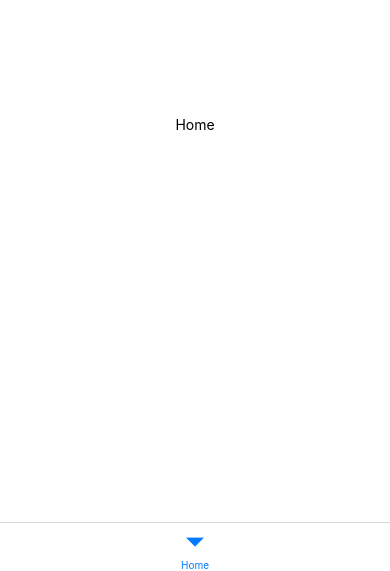
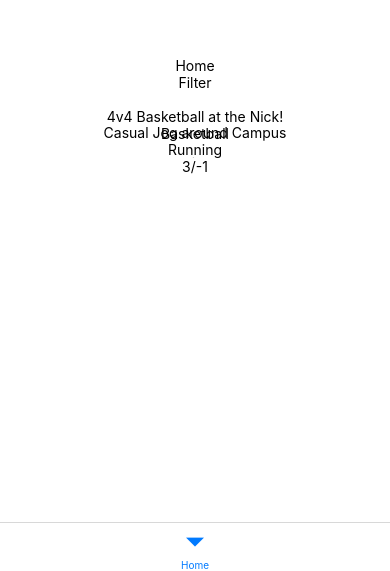
Before and after one commit to rlschultz5/Copy_of_Fitr, a React Native app in the folder mobile/: screen /Home in a window 390 px wide. Shown: the part 273-844 px from the top of the page. Built offline with nearby package versions, Linux system fonts and the light colour scheme.

Commit message:
added basic workout list UI and filter modal

```diff
--- /dev/null
+++ b/mobile/screens/home/filter.js
@@ -0,0 +1,67 @@
+import { StatusBar } from 'expo-status-bar';
+import React from 'react';
+import { StyleSheet, Text, View, Modal, Pressable } from 'react-native';
+import { Ionicons } from '@expo/vector-icons';
+
+
+export default function Filter({ visible, setVisible }) {
+    return (
+        <Modal visible={visible} animationType="fade">
+            <View style={filterStyle.bgModal} >
+            </View>
+            <Modal visible={visible} transparent={true} style={filterStyle.mainModal} animationType="slide" >
+
+
+                <View style={filterStyle.container}>
+                    <Pressable style={filterStyle.closeButton} onPress={() => setVisible(false)}>
+                        <Ionicons name='ios-close-outline' size={32} color="gray"/>
+                    </Pressable>
+                    <View style={filterStyle.textContainer}>
+                        <Text style={filterStyle.title}>Filters</Text>
+                        <Text>Set filters for your workouts!</Text>
+                    </View>
+                    <View style={filterStyle.grid}>
+                        <Text style={{flex:1}}>blah</Text>
+                        <Text style={{flex:1, textAlign:"right"}}>boo</Text>
+                    </View>
+
+                </View>
+
+            </Modal>
+        </Modal>
+    );
+}
+
+const filterStyle = StyleSheet.create({
+    grid:{
+        flexDirection:"row",
+        justifyContent:"space-between",
+    },
+    mainModal: {
+        marginTop: "30%"
+    },
+    bgModal: {
+        flex: 1,
+        backgroundColor: "black",
+        opacity: 0.2,
+    },
+    title: {
+        fontSize: 30,
+        fontWeight: "600",
+    },
+    textContainer: {
+        padding: 30,
+    },
+    container: {
+        top: 50,
+        flex: 1,
+        backgroundColor: "white",
+        borderRadius: 20
+
+    },
+    closeButton: {
+        left:20,
+        top:15
+    }
+
+});
--- a/mobile/screens/home/homeScreen.js
+++ b/mobile/screens/home/homeScreen.js
@@ -1,11 +1,39 @@
 import { StatusBar } from 'expo-status-bar';
-import React from 'react';
-import { StyleSheet, Text, View } from 'react-native';
+import React, {useState} from 'react';
+import WorkoutList from './workoutList';
+import { StyleSheet, Text, View, Pressable} from 'react-native';
+import Filter from './filter';
+
+const DUMMY = [{
+    title: "4v4 Basketball at the Nick!",
+    level: "All",
+    sports: "Basketball",
+    location: "Nick court 3",
+    capacity: 8,
+    filled: 3
+}, {
+    title: "Casual Jog around Campus",
+    level: "All",
+    sports: "Running",
+    location: "College Library",
+    capacity: -1,
+    filled: 3
+}]
 
 export default function HomeScreen() {
+
+    const [showFilter, setFilter] = useState(false);
+
   return (
     <View style={styles.container}>
       <Text>Home</Text>
+      <Filter visible={showFilter} setVisible={setFilter}/>
+      <Pressable onPress={()=>setFilter(true)}>
+          <Text>
+              Filter
+          </Text>
+        </Pressable>
+        <WorkoutList data={DUMMY}/>
       <StatusBar style="auto" />
     </View>
   );
--- a/mobile/screens/home/workoutCell.js
+++ b/mobile/screens/home/workoutCell.js
@@ -14,7 +14,7 @@ export default function WorkoutCell({data}) {
 
 const cellStyle = StyleSheet.create({
   container: {
-    flex: 1,
+    height: "15%",
     backgroundColor: '#fff',
     alignItems: 'center',
     justifyContent: 'center',
--- a/mobile/screens/home/workoutList.js
+++ b/mobile/screens/home/workoutList.js
@@ -3,27 +3,12 @@ import React from 'react';
 import { StyleSheet, Text, View } from 'react-native';
 import WorkoutCell from "./workoutCell";
 
-const DUMMY = [{
-        title: "4v4 Basketball at the Nick!",
-        level: "All",
-        sports: "Basketball",
-        location: "Nick court 3",
-        capacity: 8,
-        filled: 3
-    }, {
-        title: "Casual Jog around Campus",
-        level: "All",
-        sports: "Running",
-        location: "College Library",
-        capacity: -1,
-        filled: 3
-    }]
 
-export default function WorkoutList() {
+export default function WorkoutList({data}) {
   return (
     <View style={styles.container}>
-      {DUMMY.map((workout, index)=>{
-          return <WorkoutCell data={workout}/>
+      {data.map((workout, index)=>{
+          return <WorkoutCell key={index} data={workout}/>
       })}
     </View>
   );
@@ -31,7 +16,6 @@ export default function WorkoutList() {
 
 const styles = StyleSheet.create({
   container: {
-    flex: 1,
     backgroundColor: '#fff',
     alignItems: 'center',
     justifyContent: 'center',
```
